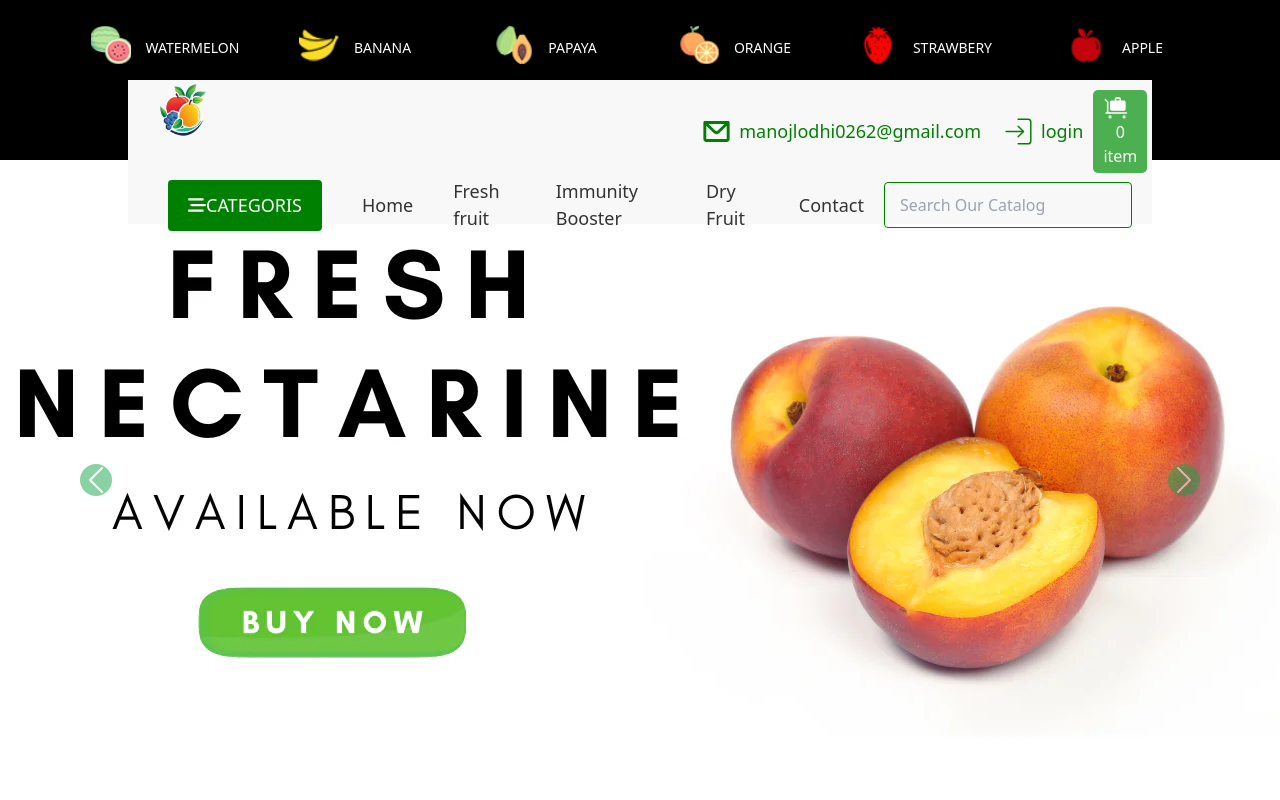
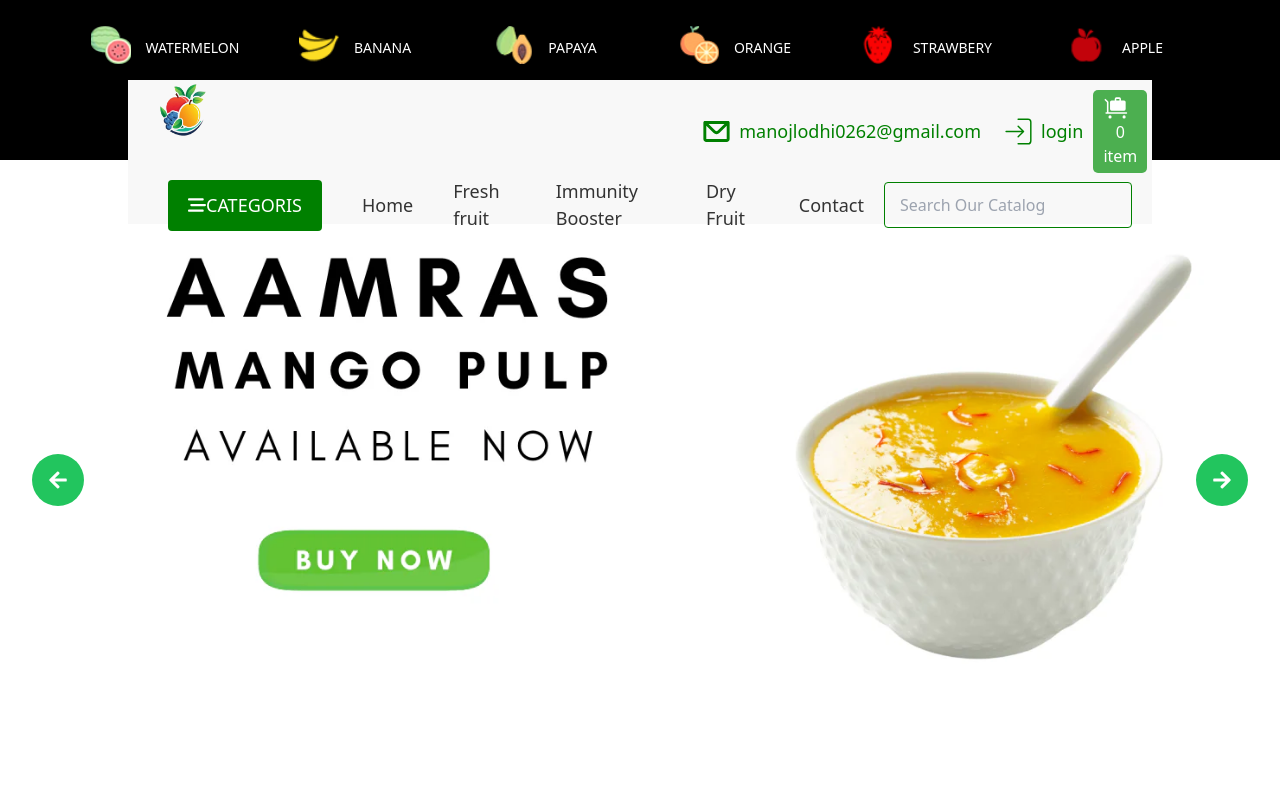
Before and after one commit to manojkumarlodhi/fruits-website, a React (Vite) app: page / in a window 1280 px wide. Shown: the top 800 px of the page. Built offline with nearby package versions, Linux system fonts and the light colour scheme.

Commit message:
complete

```diff
--- a/src/Components/Home.jsx
+++ b/src/Components/Home.jsx
@@ -1,4 +1,4 @@
-import React from 'react';
+import React, { useState, useEffect } from 'react';
 import img1 from '../assets/image/img1.png';
 import img2 from '../assets/image/img2.png';
 import img3 from '../assets/image/img3.png';
@@ -14,100 +14,149 @@ import rambutan from '../assets/image/Rambutan.webp';
 import { IoEyeSharp } from "react-icons/io5";
 import { FaHeart } from "react-icons/fa";
 import { PiTrolleyFill } from "react-icons/pi";
+import { FaArrowLeft, FaArrowRight } from "react-icons/fa";
+
+function Home() {
+  const images = [img1, img2, img3, img4, img5, img6, img7, img8];
+  const [currentIndex, setCurrentIndex] = useState(0);
+  const [isHovered, setIsHovered] = useState(false);
 
 
+  const nextSlide = () => {
+    setCurrentIndex((prevIndex) => (prevIndex + 1) % images.length);
+  };
+
+   const prevSlide = () => {
+    setCurrentIndex((prevIndex) =>
+      prevIndex === 0 ? images.length - 1 : prevIndex - 1
+    );
+  };
 
 
-function Home() {
+  useEffect(() => {
+    let interval;
+    if (!isHovered) {
+      interval = setInterval(() => {
+        nextSlide();
+      }, 3000);
+    }
+    return () => clearInterval(interval);
+  }, [currentIndex, isHovered]);
+
+
+  const handleMouseEnter = () => {
+    setIsHovered(true);
+  };
+
+  const handleMouseLeave = () => {
+    setIsHovered(false);
+  };
+
   return (
     <>
-      <div id="carouselExampleAutoplaying" className="carousel slide relative" data-bs-ride="carousel">
-        <div className="carousel-inner">
-          {[img1, img2, img3, img4, img5, img6, img7, img8].map((img, index) => (
-            <div className={`carousel-item ${index === 0 ? 'active' : ''}`} key={index}>
-              <img src={img} className="d-block w-full h-[80vh] object-cover" alt={`img${index + 1}`} />
-            </div>
+      <div className='relative' onMouseEnter={handleMouseEnter} onMouseLeave={handleMouseLeave}>
+        <div className='relative h-[80vh] overflow-hidden'>
+          <div
+            className='flex transition-transform duration-1000 ease-in-out'
+            style={{ transform: `translateX(-${currentIndex * 100}%)` }}
+          >
+            {images.map((img, index) => (
+              <img
+                key={index}
+                src={img}
+                className="object-cover w-full h-full"
+                alt={`Slide ${index + 1}`}
+              />
             ))}
           </div>
-        <button className="carousel-control-prev rounded-full p-2" type="button" data-bs-target="#carouselExampleAutoplaying" data-bs-slide="prev">
-          <span className="carousel-control-prev-icon bg-green-600 rounded-full" aria-hidden="true"></span>
-          <span className="visually-hidden">Previous</span>
+        </div>
+
+
+        <button
+          onClick={prevSlide}
+          className='bg-green-500 rounded-full p-3 text-white focus:outline-none absolute top-1/2 left-8 hover:bg-black hover:text-white transition-all duration-300 transform -translate-y-1/2'
+        >
+          <FaArrowLeft className="text-xl" />
         </button>
-        <button className="carousel-control-next rounded-full p-2" type="button" data-bs-target="#carouselExampleAutoplaying" data-bs-slide="next">
-          <span className="carousel-control-next-icon bg-green-600 rounded-full" aria-hidden="true"></span>
-          <span className="visually-hidden">Next</span>
+
+
+        <button
+          onClick={nextSlide}
+          className='bg-green-500 rounded-full p-3 text-white focus:outline-none absolute top-1/2 right-8 hover:bg-black hover:text-white transition-all duration-300 transform -translate-y-1/2'
+        >
+          <FaArrowRight className="text-xl" />
         </button>
       </div>
-      <div className="text-center text-4xl font-bold p-4 m-4">LATEST FRUIT</div>
+
+      <div className="text-center text-4xl font-bold p-4 m-3">LATEST FRUIT</div>
       <div className="flex flex-wrap item-center justify-center w-[90%] gap-24 mx-auto">
         <div className="flex">
-    <div className="">
-      <img src={waterImg} alt="water" className='w-32' />
+          <div>
+            <img src={waterImg} alt="Water Chestnut" className='w-32' />
           </div>
           <div>
             <p>Water Chestnut</p>
             <p>Green</p>
             <p>Rs. 600.00</p>
             <div className='relative group flex gap-3 text-2xl'>
-        <IoEyeSharp className='bg-green-500 text-white p-1 rounded-full text-3xl opacity-0 translate-y-8 group-hover:opacity-100 group-hover:translate-y-0 transition-all duration-500 ease-in-out delay-100 group-active:text-black' />
-        <FaHeart className='bg-green-500 text-white p-1 rounded-full text-3xl opacity-0 translate-y-8 group-hover:opacity-100 group-hover:translate-y-0 transition-all duration-500 ease-in-out delay-300 group-active:text-black' />
-        <PiTrolleyFill className='bg-green-500 text-white p-1 rounded-full text-3xl opacity-0 translate-y-8 group-hover:opacity-100 group-hover:translate-y-0 transition-all duration-500 ease-in-out delay-500 group-active:text-black' />
+              <IoEyeSharp className='bg-green-500 text-white p-1 rounded-full text-3xl opacity-0 translate-y-8 group-hover:opacity-100 group-hover:translate-y-0 transition-all duration-500 ease-in-out delay-100 group-active:text-black hover:bg-black hover:text-red' />
+              <FaHeart className='bg-green-500 text-white p-1 rounded-full text-3xl opacity-0 translate-y-8 group-hover:opacity-100 group-hover:translate-y-0 transition-all duration-500 ease-in-out delay-300 group-active:text-black hover:bg-black hover:text-red' />
+              <PiTrolleyFill className='bg-green-500 text-white p-1 rounded-full text-3xl opacity-0 translate-y-8 group-hover:opacity-100 group-hover:translate-y-0 transition-all duration-500 ease-in-out delay-500 group-active:text-black hover:bg-black hover:text-red' />
             </div>
           </div>
         </div>
 
         <div className="flex">
-    <div className="img">
-      <img src={longan} alt="longan" className='w-32' />
+          <div>
+            <img src={longan} alt="Longan" className='w-32' />
           </div>
           <div>
             <p>Longan -</p>
-      <p>imported</p>
+            <p>Imported</p>
             <p>Rs. 600.00</p>
             <div className='relative group flex gap-3 text-2xl'>
-        <IoEyeSharp className='bg-green-500 text-white p-1 rounded-full text-3xl opacity-0 translate-y-8 group-hover:opacity-100 group-hover:translate-y-0 transition-all duration-500 ease-in-out delay-100 group-active:text-black' />
-        <FaHeart className='bg-green-500 text-white p-1 rounded-full text-3xl opacity-0 translate-y-8 group-hover:opacity-100 group-hover:translate-y-0 transition-all duration-500 ease-in-out delay-300 group-active:text-black' />
-        <PiTrolleyFill className='bg-green-500 text-white p-1 rounded-full text-3xl opacity-0 translate-y-8 group-hover:opacity-100 group-hover:translate-y-0 transition-all duration-500 ease-in-out delay-500 group-active:text-black' />
+              <IoEyeSharp className='bg-green-500 text-white p-1 rounded-full text-3xl opacity-0 translate-y-8 group-hover:opacity-100 group-hover:translate-y-0 transition-all duration-500 ease-in-out delay-100 group-active:text-black hover:bg-black hover:text-white' />
+              <FaHeart className='bg-green-500 text-white p-1 rounded-full text-3xl opacity-0 translate-y-8 group-hover:opacity-100 group-hover:translate-y-0 transition-all duration-500 ease-in-out delay-300 group-active:text-black hover:bg-black hover:text-white' />
+              <PiTrolleyFill className='bg-green-500 text-white p-1 rounded-full text-3xl opacity-0 translate-y-8 group-hover:opacity-100 group-hover:translate-y-0 transition-all duration-500 ease-in-out delay-500 group-active:text-black hover:bg-black hover:text-white' />
             </div>
           </div>
         </div>
 
         <div className="flex">
-    <div className="img">
-      <img src={guava} alt="guava" className='w-32' />
+          <div>
+            <img src={guava} alt="Pink Guava" className='w-32' />
           </div>
           <div>
             <p>Pink Guava -</p>
             <p>Imported</p>
             <p>Rs. 600.00</p>
             <div className='relative group flex gap-3 text-2xl'>
-        <IoEyeSharp className='bg-green-500 text-white p-1 rounded-full text-3xl opacity-0 translate-y-8 group-hover:opacity-100 group-hover:translate-y-0 transition-all duration-500 ease-in-out delay-100 group-active:text-black' />
-        <FaHeart className='bg-green-500 text-white p-1 rounded-full text-3xl opacity-0 translate-y-8 group-hover:opacity-100 group-hover:translate-y-0 transition-all duration-500 ease-in-out delay-300 group-active:text-black' />
-        <PiTrolleyFill className='bg-green-500 text-white p-1 rounded-full text-3xl opacity-0 translate-y-8 group-hover:opacity-100 group-hover:translate-y-0 transition-all duration-500 ease-in-out delay-500 group-active:text-black' />
+              <IoEyeSharp className='bg-green-500 text-white p-1 rounded-full text-3xl opacity-0 translate-y-8 group-hover:opacity-100 group-hover:translate-y-0 transition-all duration-500 ease-in-out delay-100 group-active:text-black hover:bg-black hover:text-white' />
+              <FaHeart className='bg-green-500 text-white p-1 rounded-full text-3xl opacity-0 translate-y-8 group-hover:opacity-100 group-hover:translate-y-0 transition-all duration-500 ease-in-out delay-300 group-active:text-black hover:bg-black hover:text-white' />
+              <PiTrolleyFill className='bg-green-500 text-white p-1 rounded-full text-3xl opacity-0 translate-y-8 group-hover:opacity-100 group-hover:translate-y-0 transition-all duration-500 ease-in-out delay-500 group-active:text-black hover:bg-black hover:text-white' />
             </div>
           </div>
         </div>
 
         <div className="flex">
-    <div className="img">
-      <img src={rambutan} alt="rambutan" className='w-32' />
+          <div>
+            <img src={rambutan} alt="Rambutan" className='w-32' />
           </div>
           <div>
             <p>Rambutan -</p>
             <p>Imported</p>
-      <p>Rs.600.00</p>
+            <p>Rs. 600.00</p>
             <div className='relative group flex gap-3 text-2xl'>
-        <IoEyeSharp className='bg-green-500 text-white p-1 rounded-full text-3xl opacity-0 translate-y-8 group-hover:opacity-100 group-hover:translate-y-0 transition-all duration-500 ease-in-out delay-100 group-active:text-black' />
-        <FaHeart className='bg-green-500 text-white p-1 rounded-full text-3xl opacity-0 translate-y-8 group-hover:opacity-100 group-hover:translate-y-0 transition-all duration-500 ease-in-out delay-300 group-active:text-black' />
-        <PiTrolleyFill className='bg-green-500 text-white p-1 rounded-full text-3xl opacity-0 translate-y-8 group-hover:opacity-100 group-hover:translate-y-0 transition-all duration-500 ease-in-out delay-500 group-active:text-black' />
+              <IoEyeSharp className='bg-green-500 text-white p-1 rounded-full text-3xl opacity-0 translate-y-8 group-hover:opacity-100 group-hover:translate-y-0 transition-all duration-500 ease-in-out delay-100 group-active:text-black hover:bg-black hover:text-white' />
+              <FaHeart className='bg-green-500 text-white p-1 rounded-full text-3xl opacity-0 translate-y-8 group-hover:opacity-100 group-hover:translate-y-0 transition-all duration-500 ease-in-out delay-300 group-active:text-black hover:bg-black hover:text-white' />
+              <PiTrolleyFill className='bg-green-500 text-white p-1 rounded-full text-3xl opacity-0 translate-y-8 group-hover:opacity-100 group-hover:translate-y-0 transition-all duration-500 ease-in-out delay-500 group-active:text-black hover:bg-black hover:text-white' />
             </div>
           </div>
         </div>
       </div>
 
-
+      <div className='text-center text-4xl font-bold p-4 m-4'>PREMIUM FRUITS</div>
     </>
-
   );
 }
 
```
Lines whose indentation alone changed are shown as unchanged.
